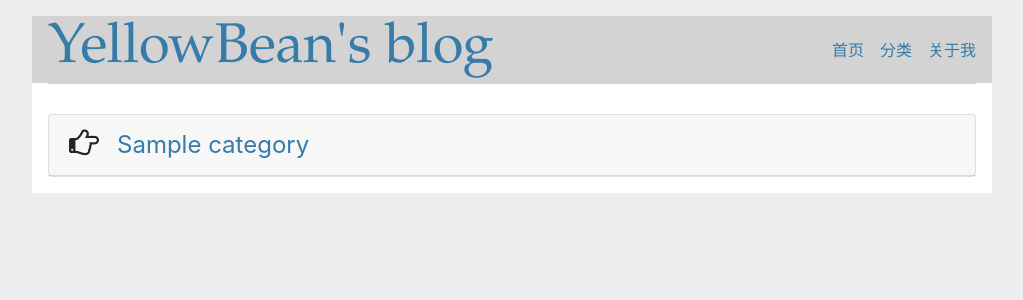
After one commit to r1cardohj/myblog, a Flask app: page /category in a window 1280 px wide. The commit adds this page. Shown: the top 300 px of the page, without its empty margins (128-1151 px from the left). Run offline with Flask 3, Linux system fonts and the light colour scheme; tables that the repository leaves empty hold one stand-in row (values such as "Sample post"); some libraries are stand-ins or nearby versions.

Commit message:
add category page

```diff
--- a/myblog/blueprints/blog.py
+++ b/myblog/blueprints/blog.py
@@ -15,7 +15,7 @@ def index():
     pagination = Post.query.order_by(Post.timestamp.desc()).paginate(page=page,per_page=8)
     #posts = Post.query.order_by(Post.timestamp.desc()).limit(10).all()
     posts = pagination.items
-    return render_template('index.html',posts=posts,pagination = pagination)
+    return render_template('blog/index.html',posts=posts,pagination = pagination)
 
 @blog_bp.route('/post/<int:post_id>',methods = ['GET','POST'])
 def show_post(post_id):
@@ -57,14 +57,14 @@ def show_post(post_id):
 
 @blog_bp.route('/category')
 def category():
-    return render_template('blog/category')
+    return render_template('blog/category.html')
 
 
 @blog_bp.route('/category/<int:category_id>')
 def show_category(category_id):
-    return render_template('category_detail.html')
+    return render_template('blog/category_detail.html')
 
 
 @blog_bp.route('/about')
 def about():
-    return render_template('blog/about')
+    return render_template('blog/about.html')
--- a/myblog/settings.py
+++ b/myblog/settings.py
@@ -13,7 +13,7 @@ class BaseConfig(object):
     MAIL_USERNAME = os.getenv('MAIL_USERNAME')
     MAIL_PASSWORD = os.getenv('MAIL_PASSWORD')
     MAIL_DEFAULT_SENDER = ('Yellow Bean',os.getenv('MAIL_USERNAME'))
-    MAIL_SUBJECT_PREFIX = 'MyBlog:'
+    MAIL_SUBJECT_PREFIX = ''
 
 
 
--- a/myblog/static/style.css
+++ b/myblog/static/style.css
@@ -34,10 +34,14 @@ nav ul li a, nav ul li span, header .action { display: block; padding: 0.5rem; }
 .comment-card {margin-top: 5px;}
 .post-title {margin-top:40px;}
 .right {float:right;}
+.category-title {font-size: 24px;}
 small{
     font-size: 80%;
     font-weight: 400;
 }
+.detail-topic{
+    margin-top: 20px;
+}
 .comment-top {margin-bottom: 20px;margin-top: 50px;}
 input.danger { color: #cc2f2e; }
 input[type=submit] { align-self: start; min-width: 10em; }
--- a/myblog/templates/base.html
+++ b/myblog/templates/base.html
@@ -5,6 +5,7 @@
 {% block styles %}
 {{ bootstrap.load_css() }}
 <link rel="stylesheet" href="{{ url_for('static', filename='style.css') }}">
+<link rel="stylesheet" href="https://cdn.staticfile.org/font-awesome/4.7.0/css/font-awesome.css">
 {% endblock styles %}
 <title>{% block title %}R1cardohj's blog{% endblock %}</title>
 </head>
@@ -15,10 +16,10 @@
       <a href="{{ url_for('blog.index') }}">首页</a>
     </li>
     <li>
-      <a href="#">分类</a>
+      <a href="{{ url_for('blog.category') }}">分类</a>
     </li>
     <li>
-      <a href="#">关于我</a>
+      <a href="{{ url_for('blog.about') }}">关于我</a>
     </li>
   </ul>
 </nav>
--- /dev/null
+++ b/myblog/templates/blog/about.html
@@ -0,0 +1 @@
+{% extends "base.html" %}
--- /dev/null
+++ b/myblog/templates/blog/category.html
@@ -0,0 +1,28 @@
+{% extends "base.html" %}
+{% block header %}
+{% endblock header %}
+{% block content %}
+<div id="accordion">
+{% for category in  categories %}
+    <div class="card">
+      <div class="card-header">
+        <i class="fa fa-hand-o-right" style="font-size:30px"></i>
+        <span class="category-title">
+            <a class="card-link " data-toggle="collapse" href="#{{category.name}}">
+                &nbsp;&nbsp;{{ category.name }}
+            </a>
+        </span>
+      </div>
+      <div id="{{category.name}}" class="collapse" data-parent="#accordion">
+        <div class="list-group">
+            {% for post in category.posts %}
+                <a href="{{ url_for('blog.show_post',post_id=post.id) }}" class="list-group-item list-group-item-action">
+                    <i class="fa fa-chevron-circle-right" style="font-size:22px"></i>
+                    &nbsp;{{ post.title }}</a>
+            {% endfor %}
+        </div>
+      </div>
+    </div>
+{% endfor %}
+</div>
+{% endblock content %}
--- /dev/null
+++ b/myblog/templates/blog/category_detail.html
@@ -0,0 +1 @@
+{% extends "base.html" %}
```
Also changed, not shown: myblog/templates/blog/index.html (renamed from myblog/templates/index.html).
